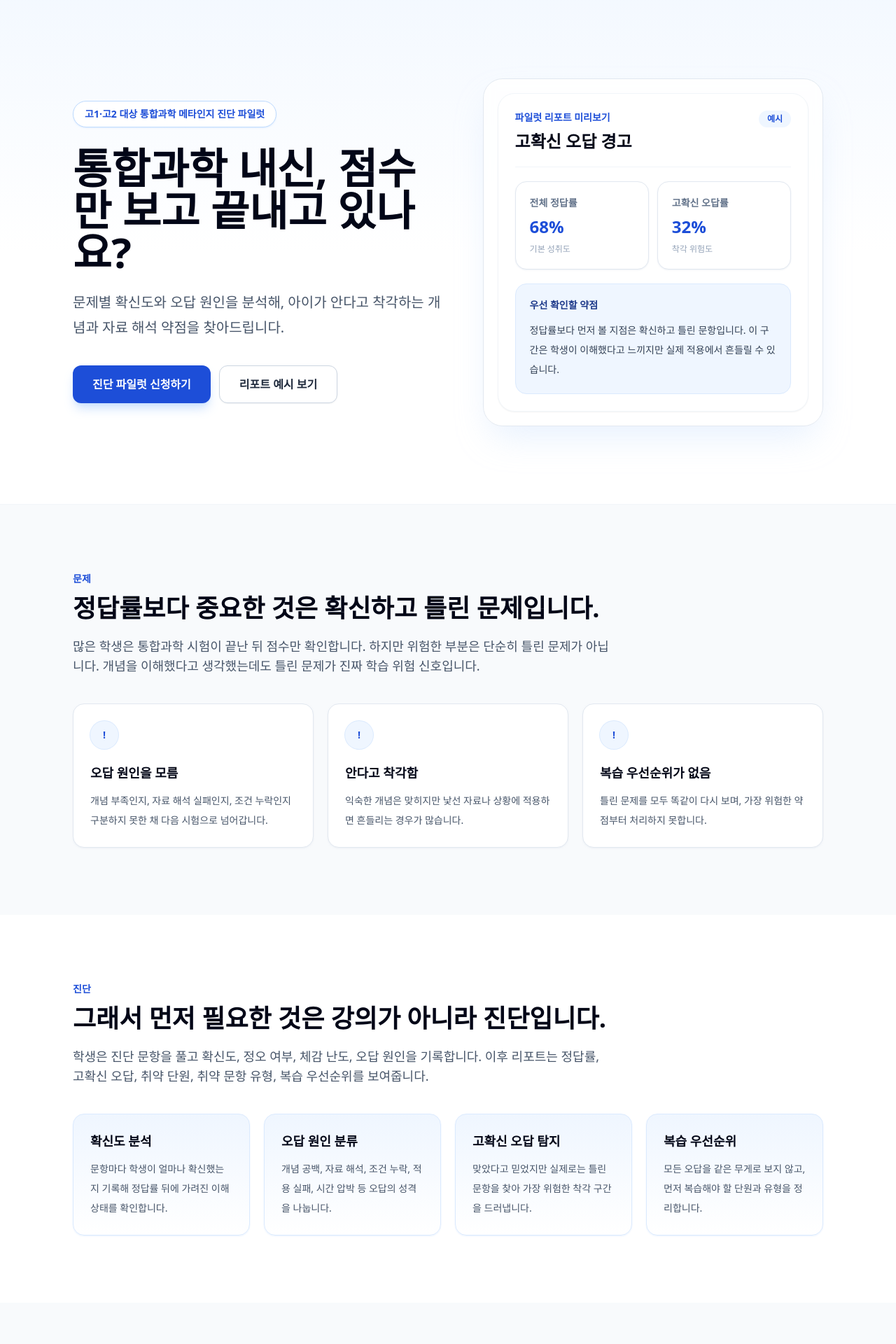
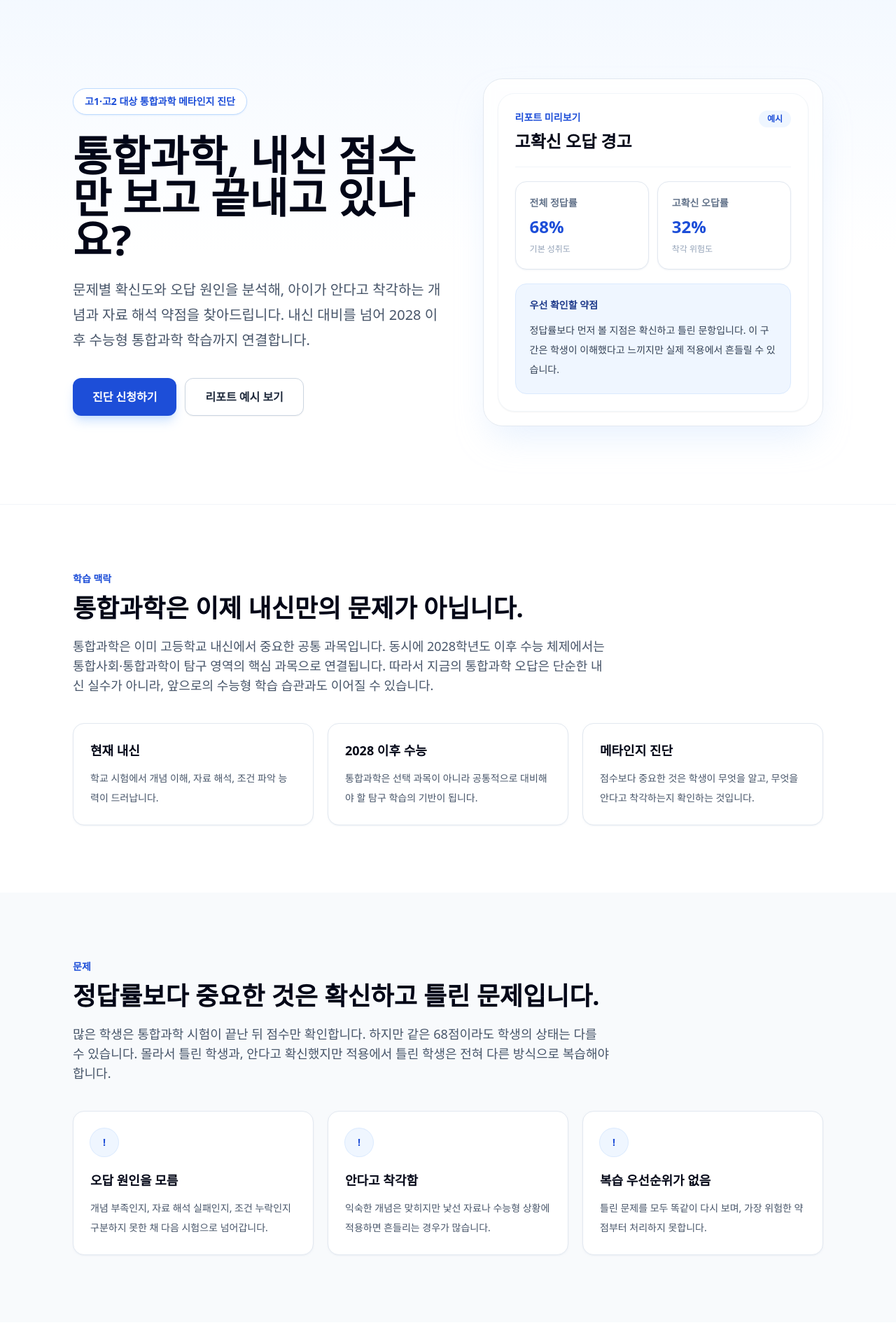
Before and after one commit to jungsikjkim04/science, a Next.js app: page / in a window 1280 px wide. Shown: the top 1920 px of the page at 70% size. Built offline with nearby package versions, Linux system fonts and the light colour scheme.

Commit message:
Reposition landing page as real diagnostic service

```diff
--- a/app/page.tsx
+++ b/app/page.tsx
@@ -24,7 +24,7 @@ const problems: CardProps[] = [
   {
     title: "안다고 착각함",
     description:
-      "익숙한 개념은 맞히지만 낯선 자료나 상황에 적용하면 흔들리는 경우가 많습니다.",
+      "익숙한 개념은 맞히지만 낯선 자료나 수능형 상황에 적용하면 흔들리는 경우가 많습니다.",
   },
   {
     title: "복습 우선순위가 없음",
@@ -37,7 +37,7 @@ const features: CardProps[] = [
   {
     title: "확신도 분석",
     description:
-      "문항마다 학생이 얼마나 확신했는지 기록해 정답률 뒤에 가려진 이해 상태를 확인합니다.",
+      "문항마다 학생이 얼마나 확신했는지 기록해 자기 판단과 실제 결과의 차이를 확인합니다.",
   },
   {
     title: "오답 원인 분류",
@@ -50,9 +50,27 @@ const features: CardProps[] = [
       "맞았다고 믿었지만 실제로는 틀린 문항을 찾아 가장 위험한 착각 구간을 드러냅니다.",
   },
   {
-    title: "복습 우선순위",
+    title: "내신-수능 연결 복습",
     description:
-      "모든 오답을 같은 무게로 보지 않고, 먼저 복습해야 할 단원과 유형을 정리합니다.",
+      "학교 시험 오답을 단순히 넘기지 않고, 수능형 통합과학 학습에 필요한 복습 우선순위로 바꿉니다.",
+  },
+];
+
+const contextCards: CardProps[] = [
+  {
+    title: "현재 내신",
+    description:
+      "학교 시험에서 개념 이해, 자료 해석, 조건 파악 능력이 드러납니다.",
+  },
+  {
+    title: "2028 이후 수능",
+    description:
+      "통합과학은 선택 과목이 아니라 공통적으로 대비해야 할 탐구 학습의 기반이 됩니다.",
+  },
+  {
+    title: "메타인지 진단",
+    description:
+      "점수보다 중요한 것은 학생이 무엇을 알고, 무엇을 안다고 착각하는지 확인하는 것입니다.",
   },
 ];
 
@@ -67,7 +85,7 @@ const steps: StepProps[] = [
   {
     number: "01",
     title: "신청",
-    description: "신청서를 작성하면 진단 링크와 안내를 개별 발송합니다.",
+    description: "신청서를 작성하면 진단 안내를 개별 발송합니다.",
   },
   {
     number: "02",
@@ -81,12 +99,19 @@ const steps: StepProps[] = [
     description:
       "정답률, 고확신 오답률, 약점 유형, 2주 복습 방향을 제공합니다.",
   },
+  {
+    number: "04",
+    title: "복습 방향",
+    description:
+      "내신 오답을 수능형 통합과학 학습으로 연결할 수 있도록 우선순위를 정리합니다.",
+  },
 ];
 
 const targets = [
   "통합과학 내신을 봤지만 왜 틀렸는지 정확히 모르는 학생",
   "개념은 아는 것 같은데 자료 해석형 문제에서 자주 틀리는 학생",
   "오답을 ‘실수’라고 넘기지만 비슷한 문제를 반복해서 틀리는 학생",
+  "내신 통합과학을 수능형 학습으로 연결하고 싶은 학생",
   "학부모가 자녀의 약점과 복습 우선순위를 구체적으로 알고 싶은 경우",
 ];
 
@@ -153,6 +178,15 @@ function FeatureCard({ title, description }: CardProps) {
   );
 }
 
+function ContextCard({ title, description }: CardProps) {
+  return (
+    <article className="rounded-2xl border border-slate-200 bg-white p-6 shadow-sm shadow-slate-200/50">
+      <h3 className="text-lg font-bold text-slate-950">{title}</h3>
+      <p className="mt-3 text-sm leading-7 text-slate-600">{description}</p>
+    </article>
+  );
+}
+
 function MetricCard({ label, value, note }: MetricProps) {
   return (
     <div className="rounded-2xl border border-slate-200 bg-white p-5 shadow-sm shadow-slate-200/60">
@@ -180,21 +214,22 @@ export default function Home() {
         <div className="mx-auto grid min-h-[720px] max-w-6xl items-center gap-12 px-5 py-16 sm:px-8 sm:py-20 lg:grid-cols-[1.05fr_0.95fr] lg:px-10 lg:py-24">
           <div>
             <p className="inline-flex rounded-full border border-blue-200 bg-white px-4 py-2 text-sm font-bold text-blue-700 shadow-sm shadow-blue-100/80">
-              고1·고2 대상 통합과학 메타인지 진단 파일럿
+              고1·고2 대상 통합과학 메타인지 진단
             </p>
             <h1 className="mt-7 max-w-3xl text-4xl font-bold leading-tight tracking-normal text-slate-950 sm:text-5xl lg:text-6xl">
-              통합과학 내신, 점수만 보고 끝내고 있나요?
+              통합과학, 내신 점수만 보고 끝내고 있나요?
             </h1>
             <p className="mt-6 max-w-2xl text-lg leading-8 text-slate-600 sm:text-xl sm:leading-9">
               문제별 확신도와 오답 원인을 분석해, 아이가 안다고 착각하는
-              개념과 자료 해석 약점을 찾아드립니다.
+              개념과 자료 해석 약점을 찾아드립니다. 내신 대비를 넘어 2028
+              이후 수능형 통합과학 학습까지 연결합니다.
             </p>
             <div className="mt-9 flex flex-col gap-3 sm:flex-row">
               <a
                 href="#apply"
                 className="inline-flex min-h-[52px] items-center justify-center rounded-xl bg-blue-700 px-7 py-3.5 text-base font-bold text-white shadow-lg shadow-blue-200/80 transition hover:-translate-y-0.5 hover:bg-blue-800 focus:outline-none focus:ring-4 focus:ring-blue-200"
               >
-                진단 파일럿 신청하기
+                진단 신청하기
               </a>
               <a
                 href="#report"
@@ -213,7 +248,7 @@ export default function Home() {
               <div className="flex items-start justify-between gap-4 border-b border-slate-100 pb-5">
                 <div>
                   <p className="text-sm font-bold text-blue-700">
-                    파일럿 리포트 미리보기
+                    리포트 미리보기
                   </p>
                   <h2 className="mt-2 text-2xl font-bold text-slate-950">
                     고확신 오답 경고
@@ -243,12 +278,27 @@ export default function Home() {
         </div>
       </section>
 
+      <section className="bg-white py-16 sm:py-20 lg:py-24">
+        <div className="mx-auto max-w-6xl px-5 sm:px-8 lg:px-10">
+          <SectionHeading
+            eyebrow="학습 맥락"
+            title="통합과학은 이제 내신만의 문제가 아닙니다."
+            description="통합과학은 이미 고등학교 내신에서 중요한 공통 과목입니다. 동시에 2028학년도 이후 수능 체제에서는 통합사회·통합과학이 탐구 영역의 핵심 과목으로 연결됩니다. 따라서 지금의 통합과학 오답은 단순한 내신 실수가 아니라, 앞으로의 수능형 학습 습관과도 이어질 수 있습니다."
+          />
+          <div className="mt-10 grid gap-5 md:grid-cols-3">
+            {contextCards.map((card) => (
+              <ContextCard key={card.title} {...card} />
+            ))}
+          </div>
+        </div>
+      </section>
+
       <section className="bg-slate-50 py-16 sm:py-20 lg:py-24">
         <div className="mx-auto max-w-6xl px-5 sm:px-8 lg:px-10">
           <SectionHeading
             eyebrow="문제"
             title="정답률보다 중요한 것은 확신하고 틀린 문제입니다."
-            description="많은 학생은 통합과학 시험이 끝난 뒤 점수만 확인합니다. 하지만 위험한 부분은 단순히 틀린 문제가 아닙니다. 개념을 이해했다고 생각했는데도 틀린 문제가 진짜 학습 위험 신호입니다."
+            description="많은 학생은 통합과학 시험이 끝난 뒤 점수만 확인합니다. 하지만 같은 68점이라도 학생의 상태는 다를 수 있습니다. 몰라서 틀린 학생과, 안다고 확신했지만 적용에서 틀린 학생은 전혀 다른 방식으로 복습해야 합니다."
           />
           <div className="mt-10 grid gap-5 md:grid-cols-3">
             {problems.map((problem) => (
@@ -262,8 +312,8 @@ export default function Home() {
         <div className="mx-auto max-w-6xl px-5 sm:px-8 lg:px-10">
           <SectionHeading
             eyebrow="진단"
-            title="그래서 먼저 필요한 것은 강의가 아니라 진단입니다."
-            description="학생은 진단 문항을 풀고 확신도, 정오 여부, 체감 난도, 오답 원인을 기록합니다. 이후 리포트는 정답률, 고확신 오답, 취약 단원, 취약 문항 유형, 복습 우선순위를 보여줍니다."
+            title="그래서 먼저 필요한 것은 더 많은 문제풀이가 아니라 정확한 진단입니다."
+            description="학생은 진단 문항을 풀고 확신도, 정오 여부, 체감 난도, 오답 원인을 기록합니다. 이후 리포트는 정답률 뒤에 가려진 착각 구간, 취약 단원, 취약 문항 유형, 복습 우선순위를 보여줍니다."
           />
           <div className="mt-10 grid gap-5 sm:grid-cols-2 lg:grid-cols-4">
             {features.map((feature) => (
@@ -278,7 +328,7 @@ export default function Home() {
           <SectionHeading
             eyebrow="리포트 예시"
             title="리포트는 점수표가 아니라 학습 방향표입니다."
-            description="학부모와 학생이 같은 기준으로 약점을 확인할 수 있도록, 수치와 해석을 함께 제공합니다."
+            description="학부모와 학생이 같은 기준으로 약점을 확인할 수 있도록, 수치와 해석을 함께 제공합니다. 단순히 몇 점을 받았는지가 아니라, 어떤 유형에서 왜 흔들리는지를 보여줍니다."
           />
           <article className="rounded-3xl border border-slate-200 bg-white p-5 shadow-xl shadow-slate-200/70 sm:p-8">
             <div className="flex flex-col gap-2 border-b border-slate-200 pb-6 sm:flex-row sm:items-end sm:justify-between">
@@ -290,9 +340,6 @@ export default function Home() {
                   통합과학 진단 요약
                 </h3>
               </div>
-              <p className="text-sm font-medium text-slate-500">
-                정식 리포트 형식은 파일럿 중 조정됩니다.
-              </p>
             </div>
             <dl className="mt-6 grid gap-4 sm:grid-cols-2">
               {metrics.map((metric) => (
@@ -307,6 +354,9 @@ export default function Home() {
               다음 2주간은 새 개념 진도보다 해당 유형의 근거 찾기와 자료 해석
               훈련이 우선입니다.
             </p>
+            <p className="mt-4 text-sm font-medium text-slate-500">
+              실제 리포트는 학생의 응답 결과에 따라 개별 생성됩니다.
+            </p>
           </article>
         </div>
       </section>
@@ -314,11 +364,11 @@ export default function Home() {
       <section className="bg-slate-950 py-16 sm:py-20 lg:py-24">
         <div className="mx-auto max-w-6xl px-5 sm:px-8 lg:px-10">
           <SectionHeading
-            eyebrow="파일럿 진행"
-            title="파일럿은 이렇게 진행됩니다."
+            eyebrow="진단 절차"
+            title="진단은 이렇게 진행됩니다."
             inverse
           />
-          <div className="mt-10 grid gap-5 md:grid-cols-3">
+          <div className="mt-10 grid gap-5 sm:grid-cols-2 lg:grid-cols-4">
             {steps.map((step) => (
               <StepCard key={step.number} {...step} />
             ))}
@@ -350,20 +400,20 @@ export default function Home() {
             확인하세요.
           </h2>
           <p className="mx-auto mt-5 max-w-2xl text-base leading-8 text-slate-600 sm:text-lg">
-            이번 파일럿은 소규모로 운영됩니다. 신청 후 진단 안내를 개별
-            발송합니다.
+            내신 점수만으로는 아이의 학습 상태를 충분히 알기 어렵습니다.
+            통합과학 진단을 통해 지금 필요한 복습 방향을 확인하세요.
           </p>
           <a
             href="/apply"
             className="mt-8 inline-flex min-h-[52px] items-center justify-center rounded-xl bg-blue-700 px-8 py-3.5 text-base font-bold text-white shadow-lg shadow-blue-200/80 transition hover:-translate-y-0.5 hover:bg-blue-800 focus:outline-none focus:ring-4 focus:ring-blue-200"
           >
-            진단 파일럿 신청하기
+            진단 신청하기
           </a>
         </div>
       </section>
 
       <footer className="border-t border-slate-100 bg-white px-5 py-8 text-center text-sm text-slate-500 sm:px-8">
-        통합과학 메타인지 진단 파일럿 · 정식 출시 전 검증 프로그램
+        통합과학 메타인지 진단 · 내신부터 수능형 학습까지
       </footer>
     </main>
   );
```
